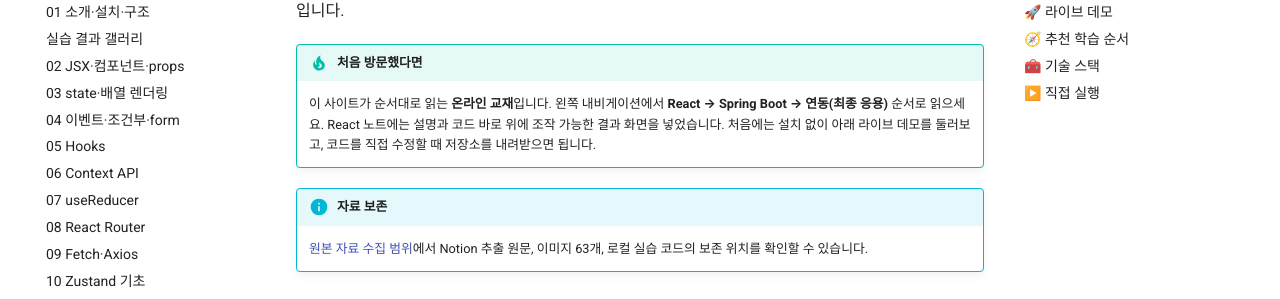
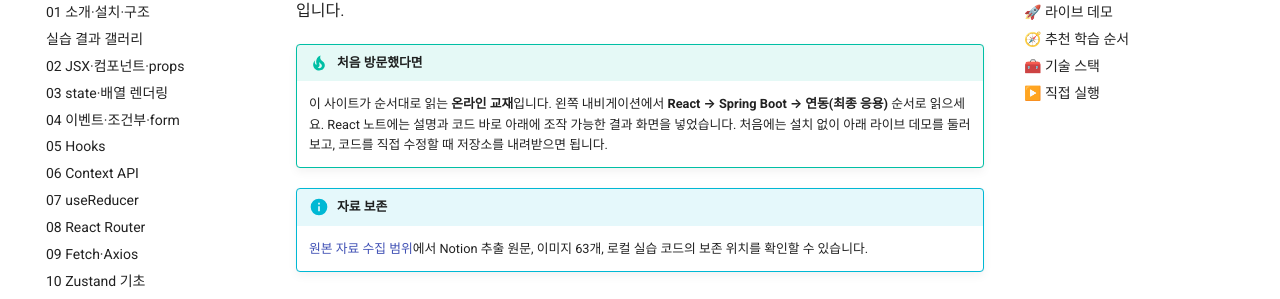
Before and after one commit to notetester/REACT, an MkDocs documentation site: the page built from docs/index.md, in a window 1280 px wide and 900 px high. Shown: the part 207-506 px from the top of the window. Built offline with MkDocs 1.6.1 and Material for MkDocs 9.7.7, drawn with Linux system fonts in a browser that asks for light colours.

Commit message:
docs: 정오 수정 2건 (코드→결과 구조 반영)
- index.md: 결과 화면 위치 안내 "코드 바로 위에"→"바로 아래에" (세로 스택 구조에 맞춤)
- 02-spring-security.md: 변조 토큰 응답 메시지를 실제 JwtRequestFilter와 일치하도록 "invalid token"→"token invalid"

Co-Authored-By: Claude Opus 4.8 <noreply@anthropic.com>

```diff
--- a/docs/index.md
+++ b/docs/index.md
@@ -3,7 +3,7 @@
 React 기초부터 **Spring Boot + JWT 백엔드 연동**까지, 강의 필기와 실습 코드를 하나로 정리한 학습 자료입니다.
 
 !!! tip "처음 방문했다면"
-    이 사이트가 순서대로 읽는 **온라인 교재**입니다. 왼쪽 내비게이션에서 **React → Spring Boot → 연동(최종 응용)** 순서로 읽으세요. React 노트에는 설명과 코드 바로 위에 조작 가능한 결과 화면을 넣었습니다. 처음에는 설치 없이 아래 라이브 데모를 둘러보고, 코드를 직접 수정할 때 저장소를 내려받으면 됩니다.
+    이 사이트가 순서대로 읽는 **온라인 교재**입니다. 왼쪽 내비게이션에서 **React → Spring Boot → 연동(최종 응용)** 순서로 읽으세요. React 노트에는 설명과 코드 바로 아래에 조작 가능한 결과 화면을 넣었습니다. 처음에는 설치 없이 아래 라이브 데모를 둘러보고, 코드를 직접 수정할 때 저장소를 내려받으면 됩니다.
 
 !!! info "자료 보존"
     [원본 자료 수집 범위](reference/source-coverage.md)에서 Notion 추출 원문, 이미지 63개, 로컬 실습 코드의 보존 위치를 확인할 수 있습니다.
```
Also changed, not shown: docs/springboot/02-spring-security.md (+1 -1 lines).
